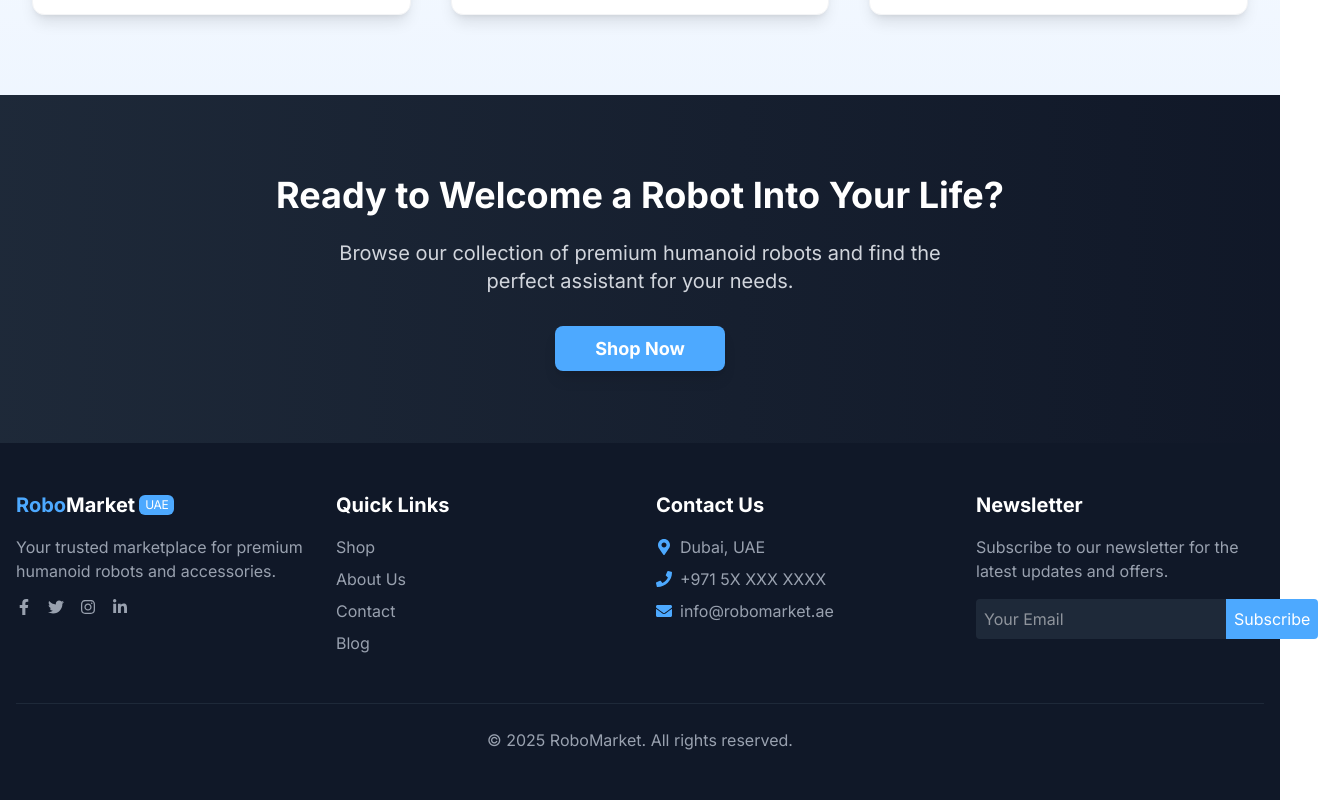
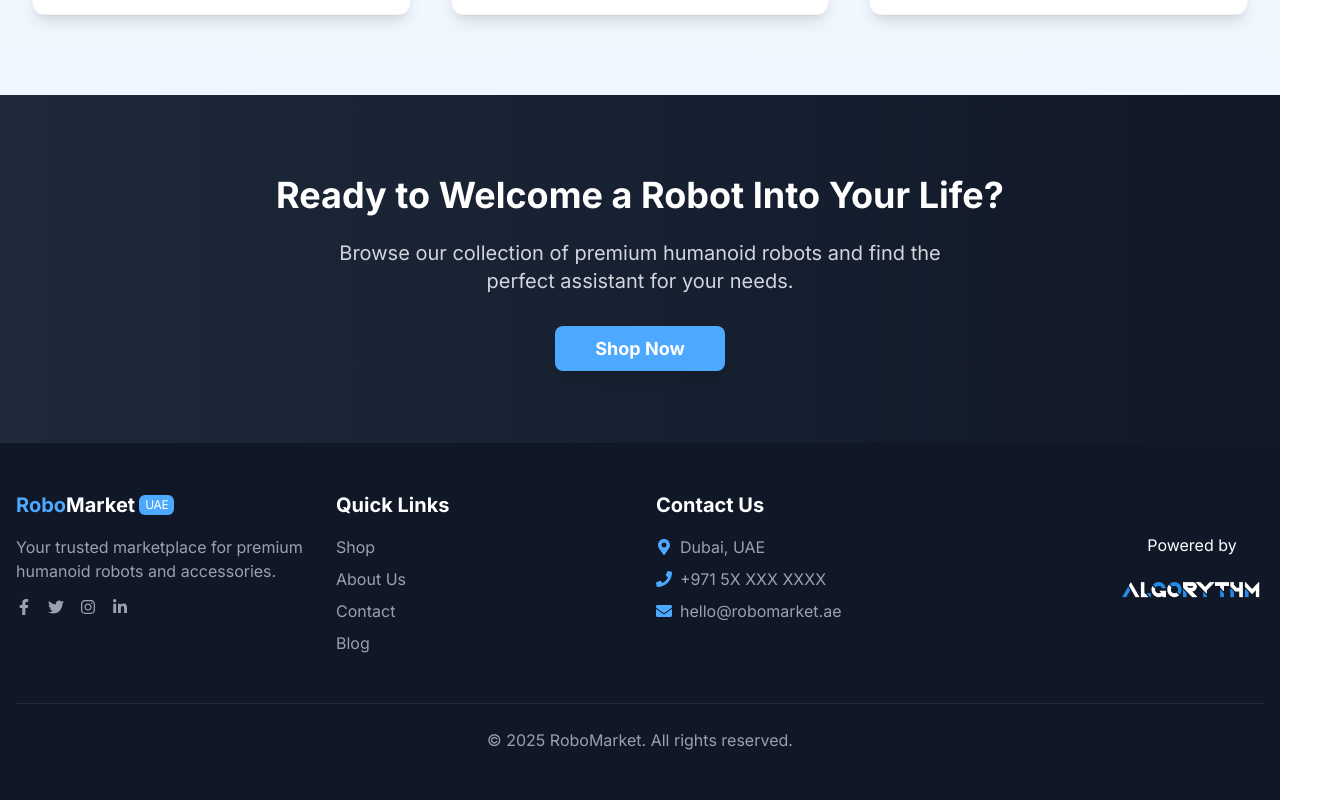
Before and after one commit to alaineid/robomarket-ae, a Next.js app: page / in a window 1280 px wide. Shown: the part 2178-2978 px from the top of the page, 1318 px wide, since content can reach past the window. Built offline with nearby package versions, Linux system fonts and the light colour scheme.

Commit message:
Added powerd by Algorythm

```diff
--- a/src/components/Footer.tsx
+++ b/src/components/Footer.tsx
@@ -2,6 +2,7 @@
 
 import React from 'react';
 import Link from 'next/link';
+import Image from 'next/image';
 import { FaFacebookF, FaTwitter, FaInstagram, FaLinkedinIn, FaMapMarkerAlt, FaPhone, FaEnvelope } from "react-icons/fa";
 import Logo from './Logo';
 
@@ -58,32 +59,37 @@ export default function Footer() {
               </li>
               <li className="flex items-center">
                 <FaEnvelope className="mr-2 text-[#4DA9FF]" />
-                <span className="text-gray-400">info@robomarket.ae</span>
+                <span className="text-gray-400">hello@robomarket.ae</span>
               </li>
             </ul>
           </div>
 
-          {/* Newsletter */}
-          <div>
-            <h3 className="text-xl font-bold mb-4">Newsletter</h3>
-            <p className="text-gray-400 mb-4">
-              Subscribe to our newsletter for the latest updates and offers.
-            </p>
-            <form>
-              <div className="flex">
-                <input
-                  type="email"
-                  placeholder="Your Email"
-                  className="bg-gray-800 text-white p-2 rounded-l focus:outline-none flex-grow"
+          {/* Powered by Algorythm */}
+          <div className="flex flex-col items-end justify-center">
+            <a
+              href="https://algorythm.ca"
+              target="_blank"
+              rel="noopener noreferrer"
+              className="flex flex-col items-center hover:opacity-80 transition-opacity"
+            >
+              <p className="text-white mb-2">Powered by</p>
+              <div className="relative h-12 w-36">
+                <style jsx>{`
+                  .white-logo {
+                    filter: brightness(0) invert(1);
+                    -webkit-filter: brightness(0) invert(1);
+                  }
+                `}</style>
+                <Image
+                  src="/images/Algorythm.png"
+                  alt="Algorythm Logo"
+                  fill
+                  style={{ objectFit: 'contain' }}
+                  priority
+                  className="white-logo"
                 />
-                <button
-                  type="submit"
-                  className="bg-[#4DA9FF] hover:bg-[#3B8CD9] text-white p-2 rounded-r"
-                >
-                  Subscribe
-                </button>
               </div>
-            </form>
+            </a>
           </div>
         </div>
 
```
Also changed, not shown: public/images/Algorythm.png (added).
